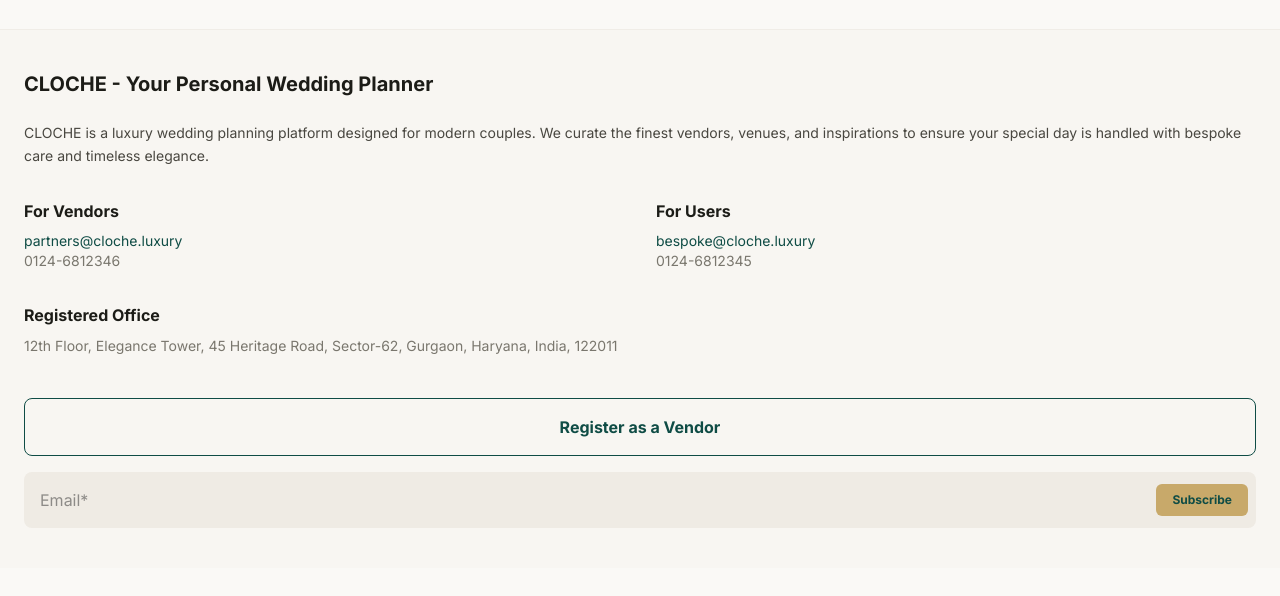
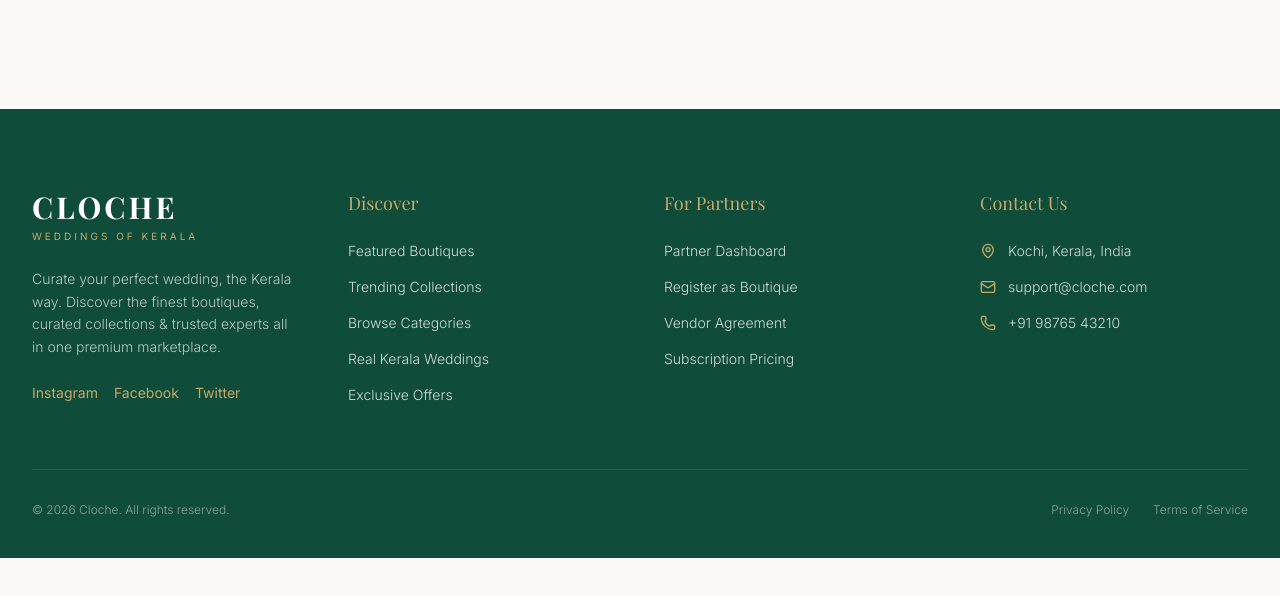
Before and after one commit to shabanvp/cloche, a Next.js app in the folder frontend/: page / in a window 1280 px wide. Shown: the part 3768-4364 px from the top of the page. After the commit the page ends 4326 px from the top, so only its background shows below. Built offline with nearby package versions, Linux system fonts and the light colour scheme; no server answers; a web font is replaced by a local one.

Commit message:
add global footer to homepage

```diff
--- a/frontend/src/app/page.tsx
+++ b/frontend/src/app/page.tsx
@@ -2,6 +2,7 @@
 
 import Image from "next/image";
 import Link from "next/link";
+import { Footer } from "@/components/Footer";
 
 export const dynamic = 'force-dynamic';
 
@@ -216,43 +217,8 @@ export default function Home() {
 </div>
 </div>
 </section>
-{/* Footer Contact Info */}
-<section className="py-10 px-6 bg-surface border-t border-outline-variant/20">
-<h2 className="text-xl font-bold text-on-surface mb-6">CLOCHE - Your Personal Wedding Planner</h2>
-<p className="text-sm text-on-surface-variant leading-relaxed mb-8">
-                CLOCHE is a luxury wedding planning platform designed for modern couples. We curate the finest vendors, venues, and inspirations to ensure your special day is handled with bespoke care and timeless elegance.
-            </p>
-<div className="grid grid-cols-1 md:grid-cols-2 gap-8 mb-8">
-<div>
-<h3 className="font-bold text-on-surface mb-2">For Vendors</h3>
-<p className="text-sm text-primary">partners@cloche.luxury</p>
-<p className="text-sm text-outline">0124-6812346</p>
-</div>
-<div>
-<h3 className="font-bold text-on-surface mb-2">For Users</h3>
-<p className="text-sm text-primary">bespoke@cloche.luxury</p>
-<p className="text-sm text-outline">0124-6812345</p>
-</div>
-</div>
-<div className="mb-10">
-<h3 className="font-bold text-on-surface mb-2">Registered Office</h3>
-<p className="text-sm text-outline leading-relaxed">
-                    12th Floor, Elegance Tower, 45 Heritage Road, Sector-62, Gurgaon, Haryana, India, 122011
-                </p>
-</div>
-<div className="flex flex-col gap-4">
-<button className="w-full py-4 border border-primary text-primary font-bold rounded-lg hover:bg-primary/5 transition-colors">
-                    Register as a Vendor
-                </button>
-<div className="relative flex items-center">
-<input className="w-full px-4 py-4 rounded-lg bg-surface-dim border-none focus:ring-2 focus:ring-primary" placeholder="Email*" type="email"/>
-<button className="absolute right-2 bg-secondary text-primary font-bold px-4 py-2 rounded-md text-xs">
-                        Subscribe
-                    </button>
-</div>
-</div>
-</section>
-</main>
+      </main>
+      <Footer />
     </>
   );
 }
```
